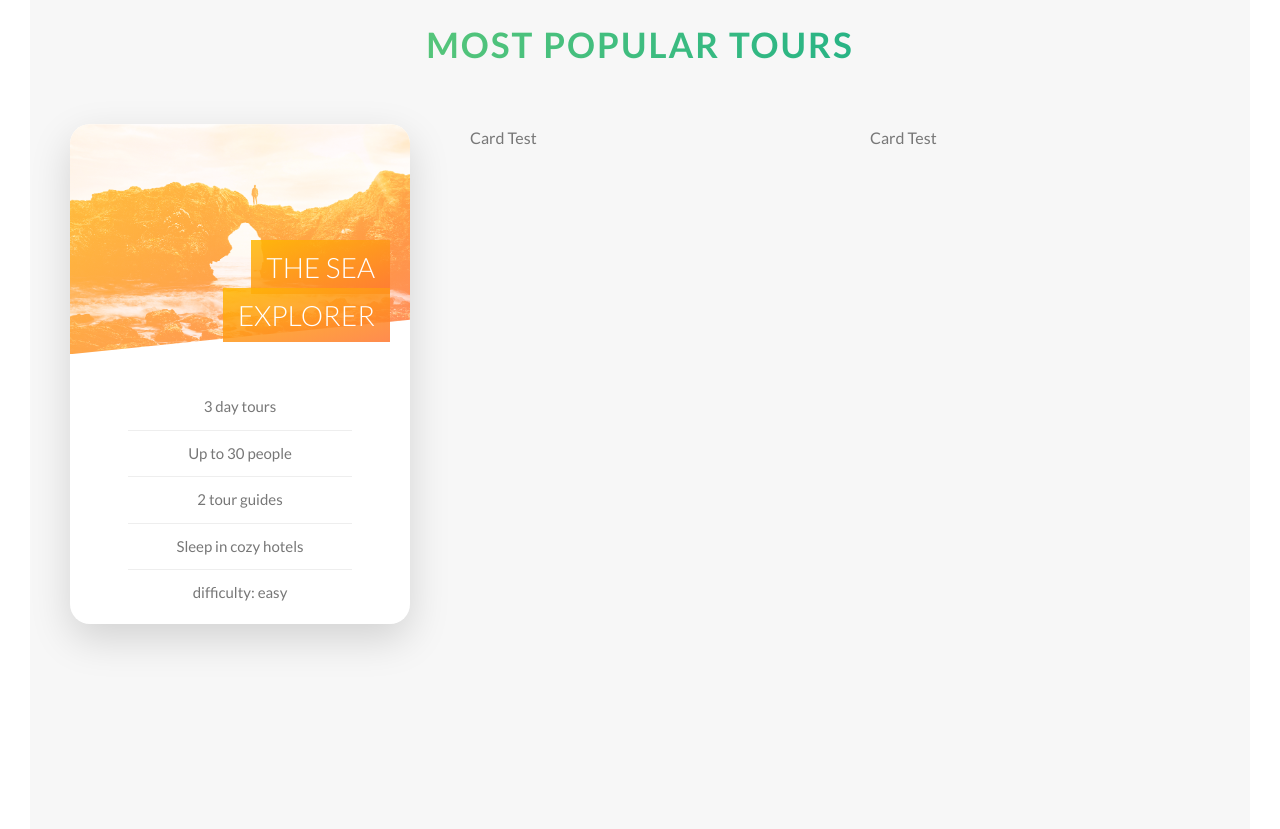
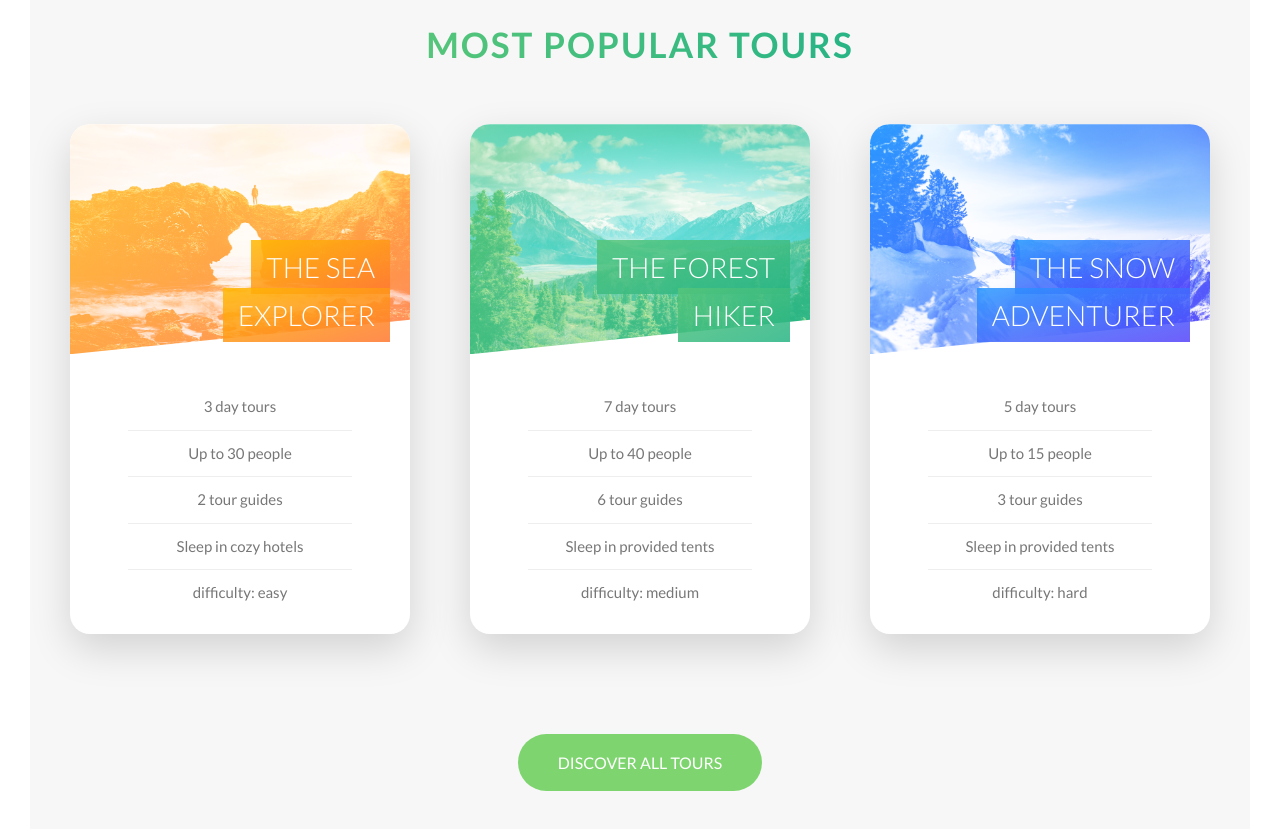
Before and after one commit to jinhlee19/html-sass-asset, a website: page natours/index.html in a window 1280 px wide. Shown: the part 2260-3089 px from the top of the page. Drawn offline with Linux system fonts and the light colour scheme.

Commit message:
Tour Section 5

```diff
--- a/natours/index.html
+++ b/natours/index.html
@@ -127,7 +127,6 @@
 						<div class="card">
 							<div class="card__side card__side--front">
 								<div class="card__picture card__picture--1">&nbsp;</div>
-
 								<h4 class="card__heading">
 									<!-- 이건 card__heading의 child라기보단 heading-sepan 이라는 개별적인 element로 취급해야한다. -->
 									<span class="card__heading-span card__heading-span--1"
@@ -145,16 +144,81 @@
 								</div>
 							</div>
 							<div class="card__side card__side--back card__side--back-1">
-								Back
+								<div class="card__cta">
+									<div class="card__price-box">
+										<p class="card__price-only">Only</p>
+										<p class="card__price-value">$297</p>
+									</div>
+									<a href="" class="btn btn--white">Book now!</a>
+								</div>
 							</div>
 						</div>
 					</div>
 					<div class="col-1-of-3">
-						<div class="card">Card Test</div>
+						<div class="card">
+							<div class="card__side card__side--front">
+								<div class="card__picture card__picture--2">&nbsp;</div>
+								<h4 class="card__heading">
+									<!-- 이건 card__heading의 child라기보단 heading-sepan 이라는 개별적인 element로 취급해야한다. -->
+									<span class="card__heading-span card__heading-span--2"
+										>The Forest Hiker</span
+									>
+								</h4>
+								<div class="card__details">
+									<ul>
+										<li>7 day tours</li>
+										<li>Up to 40 people</li>
+										<li>6 tour guides</li>
+										<li>Sleep in provided tents</li>
+										<li>difficulty: medium</li>
+									</ul>
+								</div>
+							</div>
+							<div class="card__side card__side--back card__side--back-2">
+								<div class="card__cta">
+									<div class="card__price-box">
+										<p class="card__price-only">Only</p>
+										<p class="card__price-value">$297</p>
+									</div>
+									<a href="" class="btn btn--white">Book now!</a>
+								</div>
+							</div>
+						</div>
 					</div>
 					<div class="col-1-of-3">
-						<div class="card">Card Test</div>
+						<div class="card">
+							<div class="card__side card__side--front">
+								<div class="card__picture card__picture--3">&nbsp;</div>
+								<h4 class="card__heading">
+									<!-- 이건 card__heading의 child라기보단 heading-sepan 이라는 개별적인 element로 취급해야한다. -->
+									<span class="card__heading-span card__heading-span--3"
+										>The Snow Adventurer</span
+									>
+								</h4>
+								<div class="card__details">
+									<ul>
+										<li>5 day tours</li>
+										<li>Up to 15 people</li>
+										<li>3 tour guides</li>
+										<li>Sleep in provided tents</li>
+										<li>difficulty: hard</li>
+									</ul>
+								</div>
+							</div>
+							<div class="card__side card__side--back card__side--back-3">
+								<div class="card__cta">
+									<div class="card__price-box">
+										<p class="card__price-only">Only</p>
+										<p class="card__price-value">$297</p>
+									</div>
+									<a href="" class="btn btn--white">Book now!</a>
+								</div>
+							</div>
+						</div>
 					</div>
+				</div>
+				<div class="u-center-text u-margin-top-huge">
+					<a href="" class="btn btn--green">Discover all tours</a>
 				</div>
 			</section>
 		</main>
--- a/natours/sass/base/_utilities.scss
+++ b/natours/sass/base/_utilities.scss
@@ -14,3 +14,9 @@
 .u-margin-bottom-lg{
     margin-bottom: 8rem;
 }
+.u-margin-top-lg{
+    margin-top: 8rem;
+}
+.u-margin-top-huge{
+    margin-top: 10rem;
+}
--- a/natours/sass/components/_button.scss
+++ b/natours/sass/components/_button.scss
@@ -20,6 +20,15 @@
 			background-color: $color-white;
 		}
 	}
+	&--green {
+		background-color: $color-primary;
+		color: $color-gray-dark;
+		&::after {
+			background-color: $color-primary;
+		}
+		color:white;
+	}
+
 
 	&:hover {
 		transform: translateY(-0.3rem);
--- a/natours/sass/components/_card.scss
+++ b/natours/sass/components/_card.scss
@@ -16,7 +16,7 @@
 		position: absolute;
 		top: 0;
 		left: 0;
-		height: 50rem;
+
 		width: 100%;
 
 		backface-visibility: hidden;
@@ -34,6 +34,20 @@
 					$color-secondary-dark
 				);
 			}
+			&-2 {
+				background-image: linear-gradient(
+					to right bottom,
+					$color-primary-light,
+					$color-primary-dark
+				);
+			}
+			&-3 {
+				background-image: linear-gradient(
+					to right bottom,
+					$color-tertiary-light,
+					$color-tertiary-dark
+				);
+			}
 		}
 	}
 	&:hover &__side--front {
@@ -42,7 +56,7 @@
 	&:hover &__side--back {
 		transform: rotateY(0);
 	}
-
+	// Front Side Styleing
 	&__picture {
 		background-size: cover;
 		height: 23rem;
@@ -60,12 +74,18 @@
 				url(../img/nat-5.jpg);
 		}
 		&--2 {
-			// compile을 고려한 경로.
-			background-image: url(../img/nat-5.jpg);
+			background-image: linear-gradient(
+				to right bottom,
+					$color-primary-light,
+					$color-primary-dark
+			), url(../img/nat-6.jpg);
 		}
 		&--3 {
-			// compile을 고려한 경로.
-			background-image: url(../img/nat-5.jpg);
+			background-image: linear-gradient(
+				to right bottom,
+					$color-tertiary-light,
+					$color-tertiary-dark
+			), url(../img/nat-7.jpg);
 		}
 	}
 	&__heading {
@@ -92,6 +112,20 @@
 				rgba($color-secondary-dark, 0.85)
 			);
 		}
+		&--2 {
+			background-image: linear-gradient(
+				to right bottom,
+				rgba($color-primary-light, 0.85),
+				rgba($color-primary-dark, 0.85)
+			);
+		}
+		&--3 {
+			background-image: linear-gradient(
+				to right bottom,
+				rgba($color-tertiary-light, 0.85),
+				rgba($color-tertiary-dark, 0.85)
+			);
+		}
 	}
 	&__details {
 		padding: 3rem;
@@ -111,6 +145,28 @@
 			}
 		}
 	}
+	// Front Side Styleing
+	&__cta {
+		position: absolute;
+		top: 50%;
+		left: 50%;
+		transform: translate(-50%, -50%);
+		width: 90%;
+		text-align: center;
+	}
+
+	&__price-box {
+		color: #fff;
+		margin-bottom: 8rem;
+	}
+	&__price-only {
+		font-size: 1.4rem;
+		text-transform: uppercase;
+	}
+	&__price-value {
+		font-size: 6rem;
+		font-weight: 100;
+	}
 }
 
 //.card:hover .card__side
--- a/natours/sass/pages/_home.scss
+++ b/natours/sass/pages/_home.scss
@@ -25,6 +25,6 @@
 
 .section-tours {
 	background-color: $color-gray-light-1;
-	padding: 25rem 0 50rem 0;
+	padding: 25rem 0 15rem 0;
 	margin-top: -10rem;
 }
```
Also changed, not shown: natours/css/style.css.
